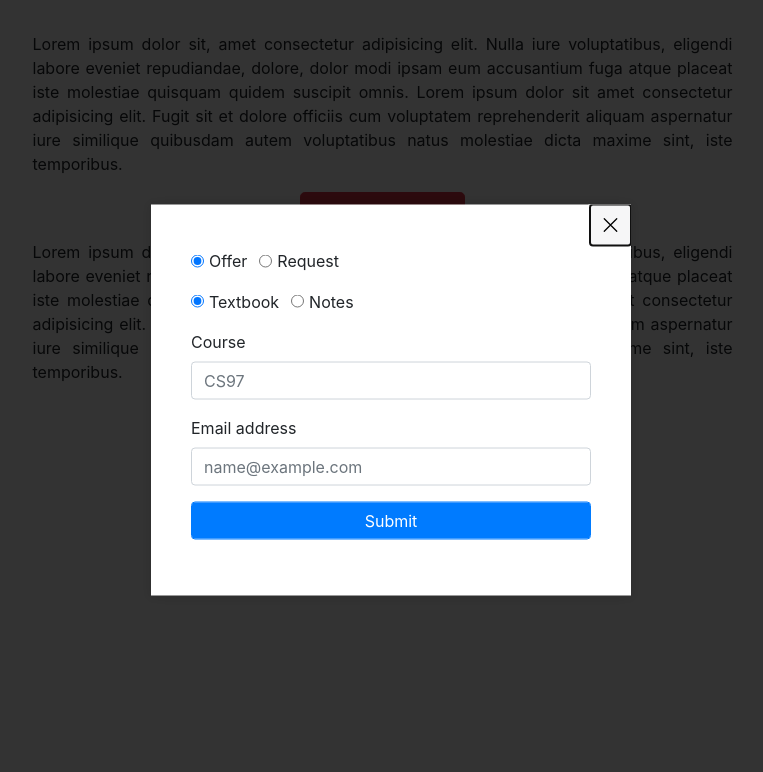
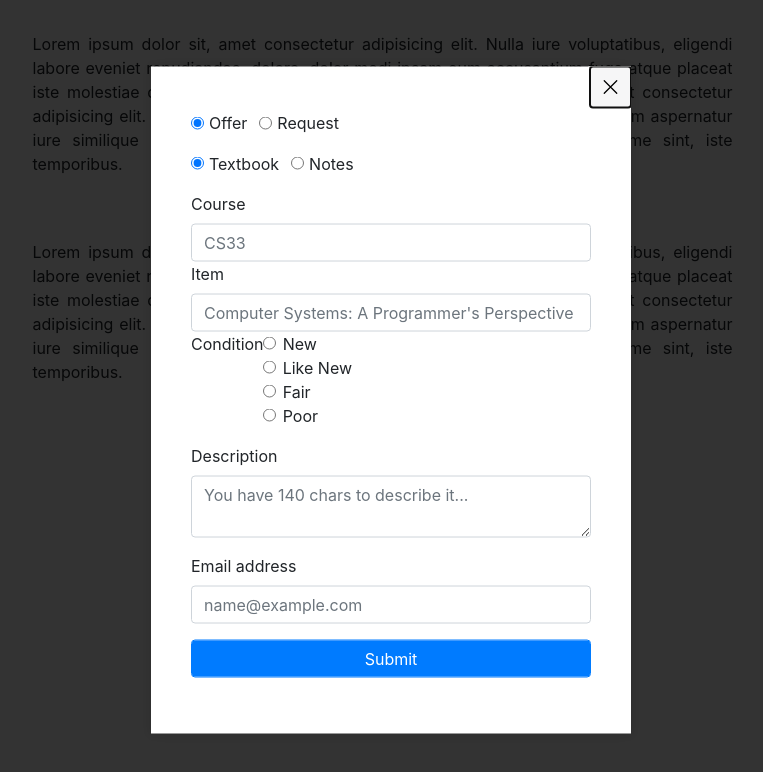
Before and after one commit to CSMT-Westwood/eXchange, a React (Create React App) app in the folder exchange/: page / in a window 1280 px wide. Both pictures are taken after a click on the button "Offer/Request". Shown: the top 772 px of the page, without its empty margins (249-1012 px from the left). Built offline with nearby package versions, Linux system fonts and the light colour scheme.

Commit message:
Made description box 3 rows and added char limit

```diff
--- a/exchange/src/components/Form.js
+++ b/exchange/src/components/Form.js
@@ -7,6 +7,7 @@ export class Form extends React.Component {
 			offerChecked: true,
 			textbookChecked: true,
 			course: '',
+			itemName: '',
 
 		};
 		this.handleChange = this.handleChange.bind(this);
@@ -96,10 +97,65 @@ export class Form extends React.Component {
 					<label htmlFor="course">Course</label>
 					<input
 						className="form-control"
-						id="name"
-						name="name"
+						id="course"
+						name="course"
 						value={this.state.name}
-						placeholder="CS97"
+						placeholder="CS33"
+						onChange={this.handleChange}
+					/>
+					<label htmlFor="Item">Item</label>
+					<input
+						className="form-control"
+						id="item"
+						name="itemName"
+						value={this.state.name}
+						placeholder="Computer Systems: A Programmer's Perspective"
+						onChange={this.handleChange}
+					/>
+
+					<fieldset class="form-group">
+						<div class="row">
+							<legend class="col-form-label col-sm-2 pt-0">Condition</legend>
+							<div class="col-sm-10">
+								<div class="form-check">
+									<input class="form-check-input" type="radio" name="gridRadios" id="gridRadios1" value="option1"/>
+									<label class="form-check-label" for="gridRadios1">
+										New
+          </label>
+								</div>
+								<div class="form-check">
+									<input class="form-check-input" type="radio" name="gridRadios" id="gridRadios2" value="option2" />
+									<label class="form-check-label" for="gridRadios2">
+										Like New
+          </label>
+								</div>
+								<div class="form-check">
+									<input class="form-check-input" type="radio" name="gridRadios" id="gridRadios3" value="option3"/>
+									<label class="form-check-label" for="gridRadios3">
+										Fair
+          </label>
+								</div>
+								<div class="form-check">
+									<input class="form-check-input" type="radio" name="gridRadios" id="gridRadios3" value="option3" />
+									<label class="form-check-label" for="gridRadios3">
+										Poor
+          </label>
+								</div>
+							</div>
+						</div>
+					</fieldset>
+
+					<label htmlFor="Description">Description</label>
+					<textarea
+						className="form-control"
+						id="description"
+						name="description"
+						type="textarea"
+						maxlength="140"
+						rows="2"
+
+						value={this.state.description}
+						placeholder="You have 140 chars to describe it..."
 						onChange={this.handleChange}
 					/>
 				</div>
```
